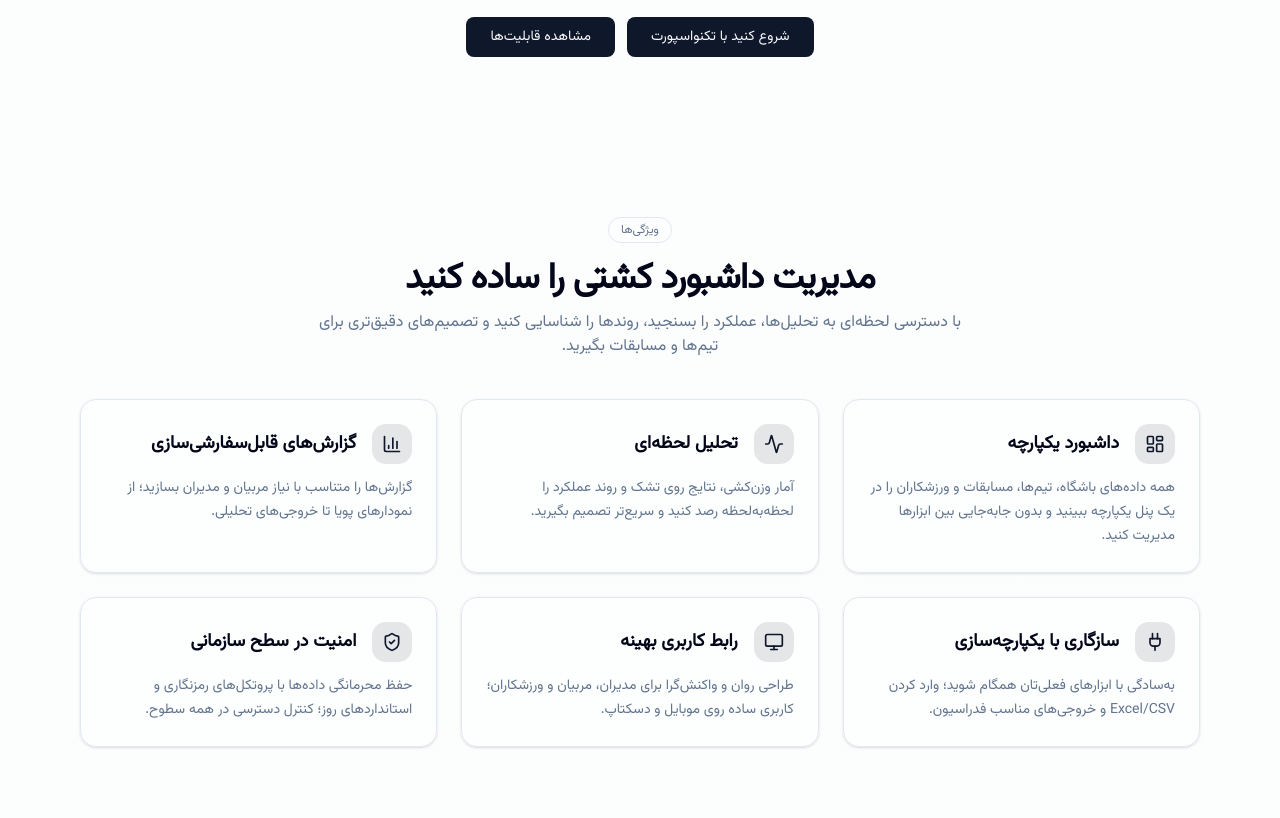
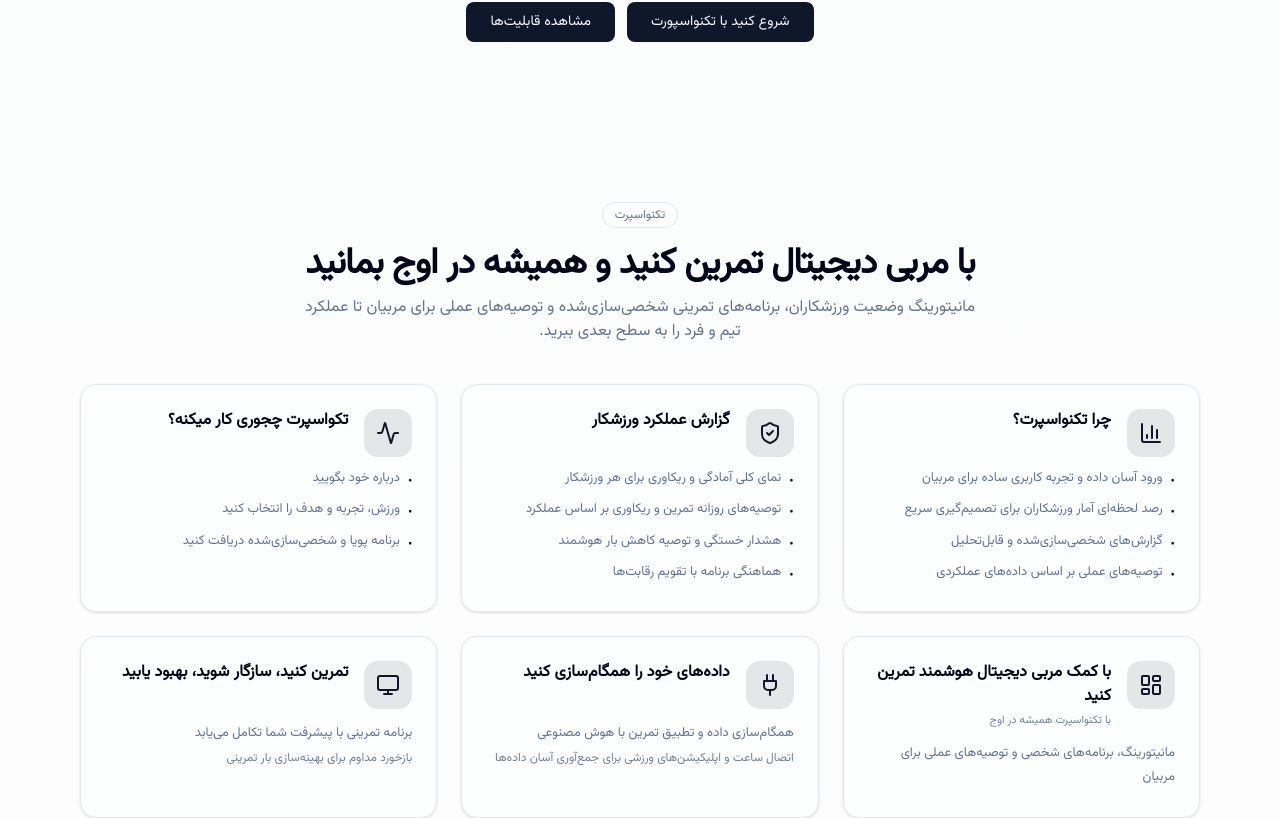
Before and after one commit to nullxxnerd/Wrestling-Dashboard, a Next.js app: page / in a window 1280 px wide. Shown: the part 482-1300 px from the top of the page. Built offline with nearby package versions, Linux system fonts and the light colour scheme.

Commit message:
Add animated sections to landing page and update features content

```diff
--- a/app/page.tsx
+++ b/app/page.tsx
@@ -1,4 +1,7 @@
+"use client";
+
 import React from "react";
+import { motion } from "framer-motion";
 import { Hero } from "@/components/landing/Hero";
 import { Features } from "@/components/landing/Features";
 import { ChartsShowcase } from "@/components/landing/ChartsShowcase";
@@ -6,15 +9,58 @@ import ProductShowcase from "@/components/landing/ProductShowcase";
 import { Pricing } from "@/components/landing/Pricing";
 import { Footer } from "@/components/landing/Footer";
 
+// Reusable animated section wrapper for smooth on-scroll reveal
+// Skips Footer (wrapped only around main content sections)
+const Section: React.FC<{
+  children: React.ReactNode;
+  delay?: number;
+  id?: string;
+}> = ({ children, delay = 0, id }) => (
+  <motion.section
+    id={id}
+    initial="hidden"
+    whileInView="show"
+    viewport={{ once: true, amount: 0.2 }}
+    variants={{
+      hidden: { opacity: 0, y: 24 },
+      show: {
+        opacity: 1,
+        y: 0,
+        transition: {
+          duration: 0.6,
+          ease: [0.22, 1, 0.36, 1],
+          delay,
+        },
+      },
+    }}
+  >
+    {children}
+  </motion.section>
+);
+
 export default function Page() {
   return (
     <div className="bg-gradient-to-b from-background/60 via-background/50 to-background/70">
       <main className="max-w-7xl mx-auto px-4" dir="rtl">
-        <Hero />
-        <Features />
-        <ProductShowcase />
+        {/* Task: Add clean landing animation to Hero */}
+        <Section id="hero" delay={0}>
+          <Hero />
+        </Section>
 
-        <Pricing />
+        {/* Task: Animate Features section items on reveal */}
+        <Section id="features" delay={0.05}>
+          <Features />
+        </Section>
+
+        {/* Task: Smooth fade-up for ProductShowcase on scroll */}
+        <Section id="product" delay={0.08}>
+          <ProductShowcase />
+        </Section>
+
+        {/* Task: Intro animation for Pricing cards */}
+        <Section id="pricing" delay={0.1}>
+          <Pricing />
+        </Section>
       </main>
       <Footer />
     </div>
--- a/components/landing/Features.tsx
+++ b/components/landing/Features.tsx
@@ -10,34 +10,51 @@ import {
 
 const items = [
   {
-    title: "داشبورد یکپارچه",
-    desc: "همه داده‌های باشگاه، تیم‌ها، مسابقات و ورزشکاران را در یک پنل یکپارچه ببینید و بدون جابه‌جایی بین ابزارها مدیریت کنید.",
+    title: "چرا تکنواسپرت؟",
+    bullets: [
+      "ورود آسان داده و تجربه کاربری ساده برای مربیان",
+      "رصد لحظه‌ای آمار ورزشکاران برای تصمیم‌گیری سریع",
+      "گزارش‌های شخصی‌سازی‌شده و قابل‌تحلیل",
+      "توصیه‌های عملی بر اساس داده‌های عملکردی",
+    ],
+    icon: BarChart3,
+  },
+  {
+    title: "گزارش عملکرد ورزشکار",
+    bullets: [
+      "نمای کلی آمادگی و ریکاوری برای هر ورزشکار",
+      "توصیه‌های روزانه تمرین و ریکاوری بر اساس عملکرد",
+      "هشدار خستگی و توصیه کاهش بار هوشمند",
+      "هماهنگی برنامه با تقویم رقابت‌ها",
+    ],
+    icon: ShieldCheck,
+  },
+  {
+    title: "تکواسپرت چجوری کار میکنه؟",
+    bullets: [
+      "درباره خود بگویید",
+      "ورزش، تجربه و هدف را انتخاب کنید",
+      "برنامه پویا و شخصی‌سازی‌شده دریافت کنید",
+    ],
+    icon: Activity,
+  },
+  {
+    title: "با کمک مربی دیجیتال هوشمند تمرین کنید",
+    subtitle: "با تکنواسپرت همیشه در اوج",
+    desc: "مانیتورینگ، برنامه‌های شخصی و توصیه‌های عملی برای مربیان",
     icon: LayoutDashboard,
   },
   {
-    title: "تحلیل لحظه‌ای",
-    desc: "آمار وزن‌کشی، نتایج روی تشک و روند عملکرد را لحظه‌به‌لحظه رصد کنید و سریع‌تر تصمیم بگیرید.",
-    icon: Activity,
-  },
-  {
-    title: "گزارش‌های قابل‌سفارشی‌سازی",
-    desc: "گزارش‌ها را متناسب با نیاز مربیان و مدیران بسازید؛ از نمودارهای پویا تا خروجی‌های تحلیلی.",
-    icon: BarChart3,
-  },
-  {
-    title: "سازگاری با یکپارچه‌سازی",
-    desc: "به‌سادگی با ابزارهای فعلی‌تان همگام شوید؛ وارد کردن Excel/CSV و خروجی‌های مناسب فدراسیون.",
+    title: "داده‌های خود را همگام‌سازی کنید",
+    desc: "همگام‌سازی داده و تطبیق تمرین با هوش مصنوعی",
+    extra: "اتصال ساعت و اپلیکیشن‌های ورزشی برای جمع‌آوری آسان داده‌ها",
     icon: Plug,
   },
   {
-    title: "رابط کاربری بهینه",
-    desc: "طراحی روان و واکنش‌گرا برای مدیران، مربیان و ورزشکاران؛ کاربری ساده روی موبایل و دسکتاپ.",
+    title: "تمرین کنید، سازگار شوید، بهبود یابید",
+    desc: "برنامه تمرینی با پیشرفت شما تکامل می‌یابد",
+    extra: "بازخورد مداوم برای بهینه‌سازی بار تمرینی",
     icon: Monitor,
-  },
-  {
-    title: "امنیت در سطح سازمانی",
-    desc: "حفظ محرمانگی داده‌ها با پروتکل‌های رمزنگاری و استانداردهای روز؛ کنترل دسترسی در همه سطوح.",
-    icon: ShieldCheck,
   },
 ];
 
@@ -47,14 +64,14 @@ export const Features: React.FC = () => {
       <div className="max-w-6xl mx-auto px-4">
         <div className="flex flex-col items-center text-center mb-10">
           <span className="px-3 py-1 mb-4 text-xs font-medium rounded-full border border-border text-muted-foreground bg-background/40">
-            ویژگی‌ها
+            تکنواسپرت
           </span>
           <h3 className="text-3xl sm:text-4xl font-extrabold tracking-tight mb-3">
-            مدیریت داشبورد کشتی را ساده کنید
+            با مربی دیجیتال تمرین کنید و همیشه در اوج بمانید
           </h3>
           <p className="max-w-2xl text-sm sm:text-base text-muted-foreground">
-            با دسترسی لحظه‌ای به تحلیل‌ها، عملکرد را بسنجید، روندها را شناسایی کنید و
-            تصمیم‌های دقیق‌تری برای تیم‌ها و مسابقات بگیرید.
+            مانیتورینگ وضعیت ورزشکاران، برنامه‌های تمرینی شخصی‌سازی‌شده و توصیه‌های
+            عملی برای مربیان تا عملکرد تیم و فرد را به سطح بعدی ببرید.
           </p>
         </div>
 
@@ -66,13 +83,36 @@ export const Features: React.FC = () => {
                 key={it.title}
                 className="p-6 rounded-2xl border border-border bg-background/50 shadow-sm hover:shadow-md transition-shadow duration-200"
               >
-                <div className="flex items-center gap-4 mb-3">
-                  <span className="inline-flex items-center justify-center w-10 h-10 rounded-xl bg-primary/10 text-primary">
-                    <Icon className="w-5 h-5" />
+                <div className="flex items-start gap-4 mb-3">
+                  <span className="inline-flex items-center justify-center w-12 h-12 rounded-xl bg-primary/10 text-primary flex-shrink-0">
+                    <Icon className="w-6 h-6" />
                   </span>
-                  <h4 className="text-base sm:text-lg font-semibold">{it.title}</h4>
+                  <div>
+                    <h4 className="text-sm sm:text-base font-semibold">{it.title}</h4>
+                    {it.subtitle && (
+                      <p className="text-[11px] text-muted-foreground/90 mt-1">{it.subtitle}</p>
+                    )}
+                  </div>
                 </div>
-                <p className="text-sm text-muted-foreground leading-6">{it.desc}</p>
+
+                {it.desc && (
+                  <p className="text-[13px] text-muted-foreground leading-6 mb-1">{it.desc}</p>
+                )}
+
+                {it.extra && (
+                  <p className="text-[12px] text-muted-foreground/90 mb-2">{it.extra}</p>
+                )}
+
+                {it.bullets && (
+                  <ul className="mt-2 text-[13px] text-muted-foreground list-inside space-y-2">
+                    {it.bullets.map((b: string, idx: number) => (
+                      <li key={idx} className="flex items-start gap-2">
+                        <span className="text-primary mt-1">•</span>
+                        <span>{b}</span>
+                      </li>
+                    ))}
+                  </ul>
+                )}
               </article>
             );
           })}
--- a/components/navbar.tsx
+++ b/components/navbar.tsx
@@ -24,14 +24,15 @@ export default function Navbar() {
             <div className="flex-shrink-0 flex items-center">
               <Link
                 href="/"
-                className="flex items-center gap-2 text-xl font-semibold tracking-tight text-gray-900 hover:opacity-90 transition-opacity"
+                className="flex items-center gap-3 text-xl font-semibold tracking-tight text-gray-900 hover:opacity-90 transition-opacity"
               >
                 <Image
                   src="/icon.png"
                   alt="لوگو"
-                  width={40}
-                  height={40}
+                  width={30}
+                  height={30}
                   priority
+                  className=""
                 />
                 تکنواسپورت
               </Link>
```
